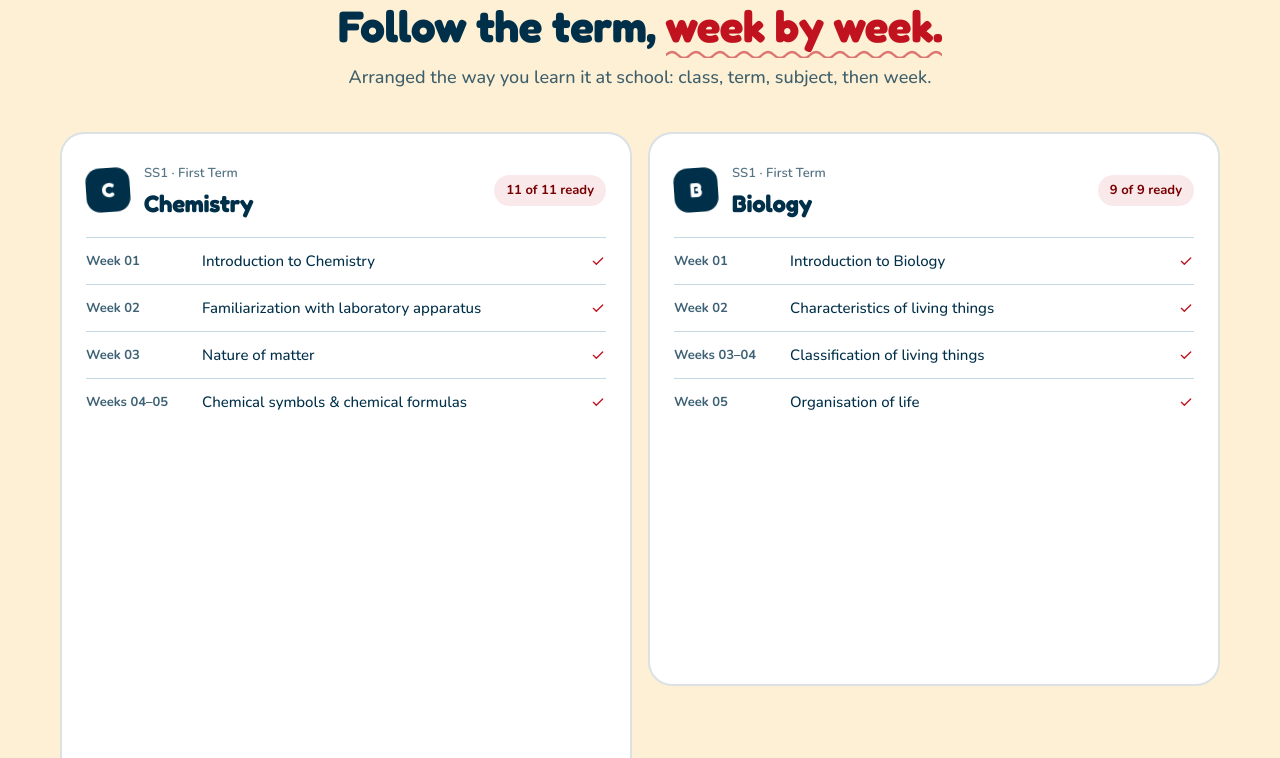
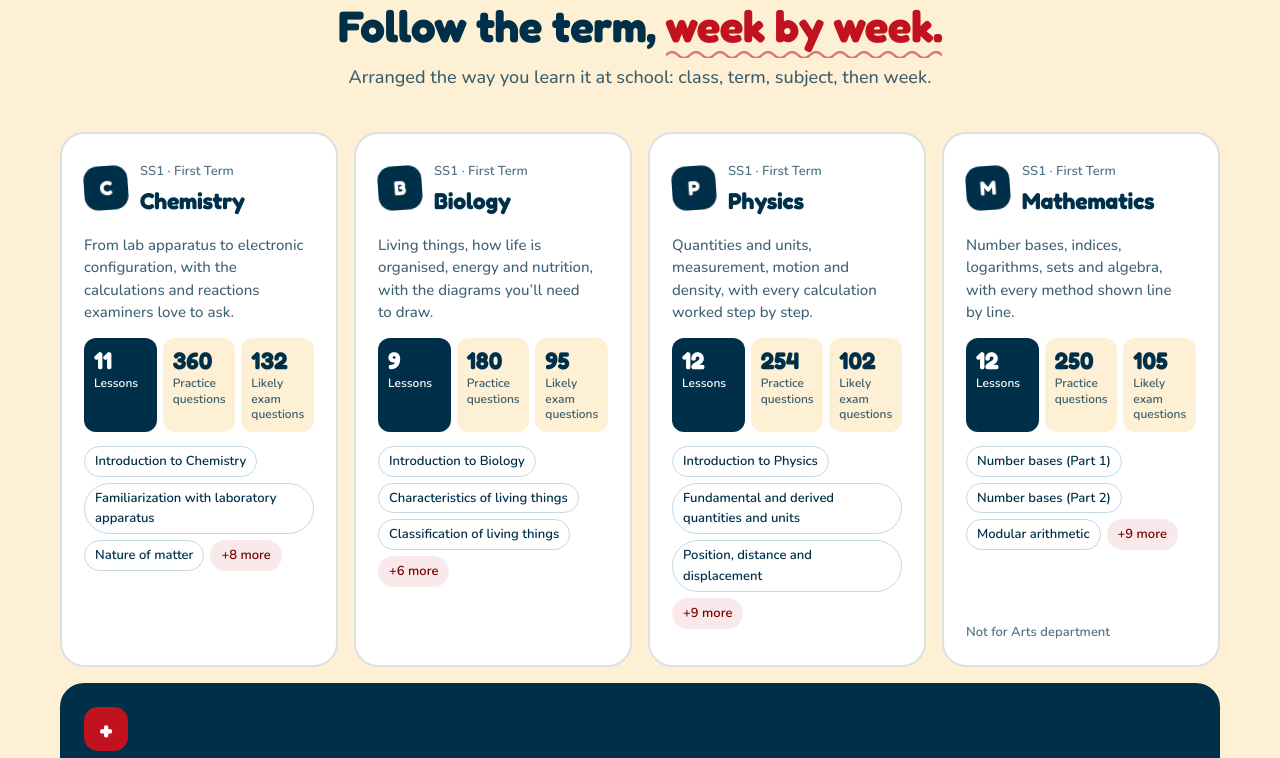
Before and after one commit to adeyanjufuhad/Edify, a Next.js app: page / in a window 1280 px wide. Shown: the part 4100-4858 px from the top of the page. Built offline with nearby package versions, Linux system fonts and the light colour scheme.

Commit message:
Show each subject on the landing page as a short summary
Replace the full week-by-week list with a pitch, three numbers
(lessons, practice questions, likely exam questions) and a taste of
the topics. The section is about half as tall on a laptop.

```diff
--- a/src/app/home-motion.css
+++ b/src/app/home-motion.css
@@ -111,7 +111,6 @@
   .how-num { transition: scale 0.3s var(--ease-spring); }
 
   /* ---- Subjects ---- */
-  .subject-card ol.is-in li svg { animation: pop-in 0.4s var(--ease-spring) calc(var(--i, 0) * var(--step) + 0.3s) backwards; }
   .more-mark { transition: rotate 0.45s var(--ease-spring); }
   .subject-symbol { transition: rotate 0.3s var(--ease-spring), scale 0.3s var(--ease-spring); }
 
--- a/src/app/home.css
+++ b/src/app/home.css
@@ -168,19 +168,25 @@
 /* Subjects */
 .subjects { padding-block: 32px 88px; }
 /* Equal columns, as many as fit (two on a laptop). It was a fixed 1.6fr / 1fr pair made for one subject plus the "more" card, which left every other card narrow. */
-.subject-cards { display: grid; grid-template-columns: repeat(auto-fit, minmax(min(100%, 420px), 1fr)); gap: 16px; align-items: start; }
-.subject-card { background: var(--white); border: 1px solid var(--line); border-radius: var(--r-lg); padding: 24px; }
-.subject-card header { display: flex; align-items: center; gap: 14px; margin-bottom: 14px; }
+/* Compact summaries: four across on a laptop. Each card says what the subject covers, gives three numbers and a taste of the topics. */
+.subject-cards { display: grid; grid-template-columns: repeat(auto-fit, minmax(min(100%, 250px), 1fr)); gap: 16px; align-items: stretch; }
+.subject-card { display: grid; grid-template-rows: auto auto auto 1fr auto; gap: 14px; align-content: start; background: var(--white); border: 1px solid var(--line); border-radius: var(--r-lg); padding: 22px; }
+.subject-card header { display: flex; align-items: center; gap: 12px; }
 .subject-card header small { font-size: 13px; font-weight: 600; color: var(--ink-3); }
-.subject-card header h3 { font-size: 24px; font-weight: 700; margin: 0; }
-.subject-card header .status-pill { margin-left: auto; }
-.subject-card ol { list-style: none; margin: 0; padding: 0; }
-.subject-card li { display: grid; grid-template-columns: 104px minmax(0, 1fr) auto; gap: 12px; align-items: center; padding: 11px 0; border-top: 1px solid var(--line); font-size: 15px; }
-.subject-card li span:first-child { font-size: 13px; font-weight: 700; color: var(--ink-2); font-variant-numeric: tabular-nums; }
-.subject-card li svg { color: var(--red); }
-.subject-card li.soon { color: var(--ink-3); }
-.subject-card li.more-weeks { display: none; font-size: 14px; font-weight: 700; color: var(--ink-2); }
-.subject-card li small { font-size: 13px; color: var(--ink-3); }
+.subject-card header h3 { font-size: 23px; font-weight: 700; margin: 0; }
+.subject-pitch { margin: 0; font-size: 15px; line-height: 1.5; color: var(--ink-2); text-wrap: pretty; }
+.subject-stats { display: grid; grid-template-columns: repeat(3, minmax(0, 1fr)); gap: 6px; margin: 0; }
+.subject-stats div { display: grid; align-content: start; gap: 2px; padding: 10px 10px 9px; border-radius: var(--r-sm); background: var(--mist); }
+.subject-stats dd { order: -1; margin: 0; font-family: var(--display); font-size: 24px; font-weight: 700; line-height: 1.1; color: var(--ink); font-variant-numeric: tabular-nums; }
+.subject-stats dd small { font-size: 13px; font-weight: 600; color: var(--ink-3); }
+.subject-stats dt { font-size: 12px; font-weight: 600; line-height: 1.3; color: var(--ink-2); }
+.subject-stats div:first-child { background: var(--navy); }
+.subject-stats div:first-child dd, .subject-stats div:first-child dt { color: var(--white); }
+.subject-stats div:first-child dd small { color: var(--on-navy-2); }
+.subject-topics { list-style: none; margin: 0; padding: 0; display: flex; flex-wrap: wrap; align-content: start; gap: 6px; }
+.subject-topics li { padding: 4px 10px; border-radius: 999px; border: 1px solid var(--line); font-size: 13px; font-weight: 600; color: var(--ink); }
+.subject-topics li.more { border-color: transparent; background: var(--tint-red); color: var(--red-deep); }
+.subject-note { margin: 0; font-size: 13px; font-weight: 600; color: var(--ink-3); }
 .subject-card.more { grid-column: 1 / -1; display: grid; gap: 10px; justify-items: start; background: var(--navy); border-color: var(--navy); }
 .subject-card.more h3 { color: var(--white); font-size: 22px; margin: 6px 0 0; }
 .subject-card.more p { margin: 0 0 8px; max-width: 60ch; color: var(--on-navy-2); font-size: 15px; }
@@ -295,20 +301,14 @@
   .faq-list details p { padding-inline: 16px; }
   .playbook-list li, .playbook-list li + li { padding: 18px 0; border-left: 0; border-top: 1px solid var(--line); }
   .playbook-list li:first-child { border-top: 0; }
-  .subject-card li { grid-template-columns: 1fr auto; gap: 2px 12px; }
-  .subject-card li span:first-child { grid-column: 1 / -1; }
   /* The "ready" pill always sits on its own row; it used to wrap for long subject names only. */
-  .subject-card header { display: grid; grid-template-columns: 44px minmax(0, 1fr); }
-  .subject-card header .status-pill { grid-column: 1 / -1; justify-self: start; margin-left: 0; }
-  .subject-card ol li:nth-child(n + 5):not(.more-weeks) { display: none; } /* PHONE_WEEKS in src/app/page.tsx */
-  .subject-card li.more-weeks { display: block; }
   .demo-question div { grid-template-columns: 1fr; }
   .footer-inner { grid-template-columns: 1fr; }
   .footer-links { grid-template-columns: 1fr 1fr; gap: 28px 16px; }
 }
 /* Phones: the subject cards become one swipeable row (the next card peeks in), not a stack several screens tall. */
 @media (max-width: 600px) {
-  .subject-cards { display: flex; align-items: flex-start; gap: 12px; margin-inline: -16px; padding: 2px 16px 12px; overflow-x: auto; scroll-snap-type: x mandatory; scroll-padding-inline: 16px; overscroll-behavior-x: contain; scrollbar-width: none; }
+  .subject-cards { display: flex; align-items: stretch; gap: 12px; margin-inline: -16px; padding: 2px 16px 12px; overflow-x: auto; scroll-snap-type: x mandatory; scroll-padding-inline: 16px; overscroll-behavior-x: contain; scrollbar-width: none; }
   .subject-cards::-webkit-scrollbar { display: none; }
   .subject-card { flex: 0 0 86%; scroll-snap-align: start; }
 }
--- a/src/app/page.tsx
+++ b/src/app/page.tsx
@@ -23,9 +23,15 @@ const NAV = [
   { href: "#faq", label: "FAQ" },
 ];
 
-// On phones each subject card shows only its first weeks (the rest are one line: "+ 7 more weeks"), so the page does not
-// grow by a screen for every subject that is added. Keep in step with the `nth-child` rule in src/app/home.css.
-const PHONE_WEEKS = 4;
+// The landing page shows each subject as a short summary (what it covers, a few numbers and a taste of the topics),
+// not its whole scheme of work. A subject without a line here gets a general one, so new subjects still show up.
+const SUBJECT_PITCH: Record<string, string> = {
+  chemistry: "From lab apparatus to electronic configuration, with the calculations and reactions examiners love to ask.",
+  biology: "Living things, how life is organised, energy and nutrition, with the diagrams you’ll need to draw.",
+  physics: "Quantities and units, measurement, motion and density, with every calculation worked step by step.",
+  mathematics: "Number bases, indices, logarithms, sets and algebra, with every method shown line by line.",
+};
+const SAMPLE_TOPICS = 3;
 
 const LESSON_PARTS = [
   { title: "Quick exam notes", text: "The must-know points for the week on one screen, with memory aids and “Watch out” boxes for common traps.", icon: Bolt },
@@ -304,12 +310,29 @@ export default function Home() {
       <section className="shell subjects" id="subjects" aria-labelledby="subjects-title">
         <div className="section-head" data-reveal><span className="kicker">Subjects</span><h2 id="subjects-title">Follow the term, <span className="hl">week by week.</span></h2><p>Arranged the way you learn it at school: class, term, subject, then week.</p></div>
         <div className="subject-cards" data-stagger>
-          {catalog.map(({ term, subject, weeks, ready }) => (
-            <article className="subject-card" key={`${term.slug}/${subject.slug}`}>
-              <header><span className="subject-symbol" aria-hidden="true">{subject.name[0]}</span><div><small>SS1 · {term.name}{notForLabel(subject) ? ` · ${notForLabel(subject)}` : ""}</small><h3>{subject.name}</h3></div><span className="status-pill ready">{ready} of {weeks.length} ready</span></header>
-              <ol data-stagger="fast">{weeks.map(({ week, lesson }) => <li key={week.slug} className={lesson ? "" : "soon"}><span>{week.label}</span><span>{week.topic}</span>{lesson ? <Check size={16} /> : <small>Soon</small>}</li>)}{weeks.length > PHONE_WEEKS && <li className="more-weeks">+ {plural(weeks.length - PHONE_WEEKS, "more week")}</li>}</ol>
-            </article>
-          ))}
+          {catalog.filter((entry) => entry.ready > 0).map(({ term, subject, weeks, ready }) => {
+            const lessons = weeks.flatMap(({ lesson }) => lesson ? [lesson] : []);
+            const questions = lessons.reduce((sum, lesson) => sum + lesson.questions.length, 0);
+            const likely = lessons.reduce((sum, lesson) => sum + (lesson.quick?.likely.length ?? 0), 0);
+            const topics = weeks.filter(({ lesson }) => lesson).map(({ week }) => week.topic);
+            const note = notForLabel(subject);
+            return (
+              <article className="subject-card" key={`${term.slug}/${subject.slug}`}>
+                <header><span className="subject-symbol" aria-hidden="true">{subject.name[0]}</span><div><small>SS1 · {term.name}</small><h3>{subject.name}</h3></div></header>
+                <p className="subject-pitch">{SUBJECT_PITCH[subject.slug] ?? `${plural(ready, "weekly lesson")} with quick notes, full notes and practice that marks itself.`}</p>
+                <dl className="subject-stats">
+                  <div><dt>Lessons</dt><dd>{ready}{ready < weeks.length && <small> of {weeks.length}</small>}</dd></div>
+                  <div><dt>Practice questions</dt><dd>{questions}</dd></div>
+                  {likely > 0 && <div><dt>Likely exam questions</dt><dd>{likely}</dd></div>}
+                </dl>
+                <ul className="subject-topics" aria-label={`Some ${subject.name} topics`}>
+                  {topics.slice(0, SAMPLE_TOPICS).map((topic) => <li key={topic}>{topic}</li>)}
+                  {topics.length > SAMPLE_TOPICS && <li className="more">+{topics.length - SAMPLE_TOPICS} more</li>}
+                </ul>
+                {note && <p className="subject-note">{note} department</p>}
+              </article>
+            );
+          })}
           <article className="subject-card more">
             <span className="more-mark" aria-hidden="true">+</span>
             <h3>More classes and subjects are on the way</h3>
```
Also changed, not shown: 1 other file (tests, documents, lock files or other folders).
